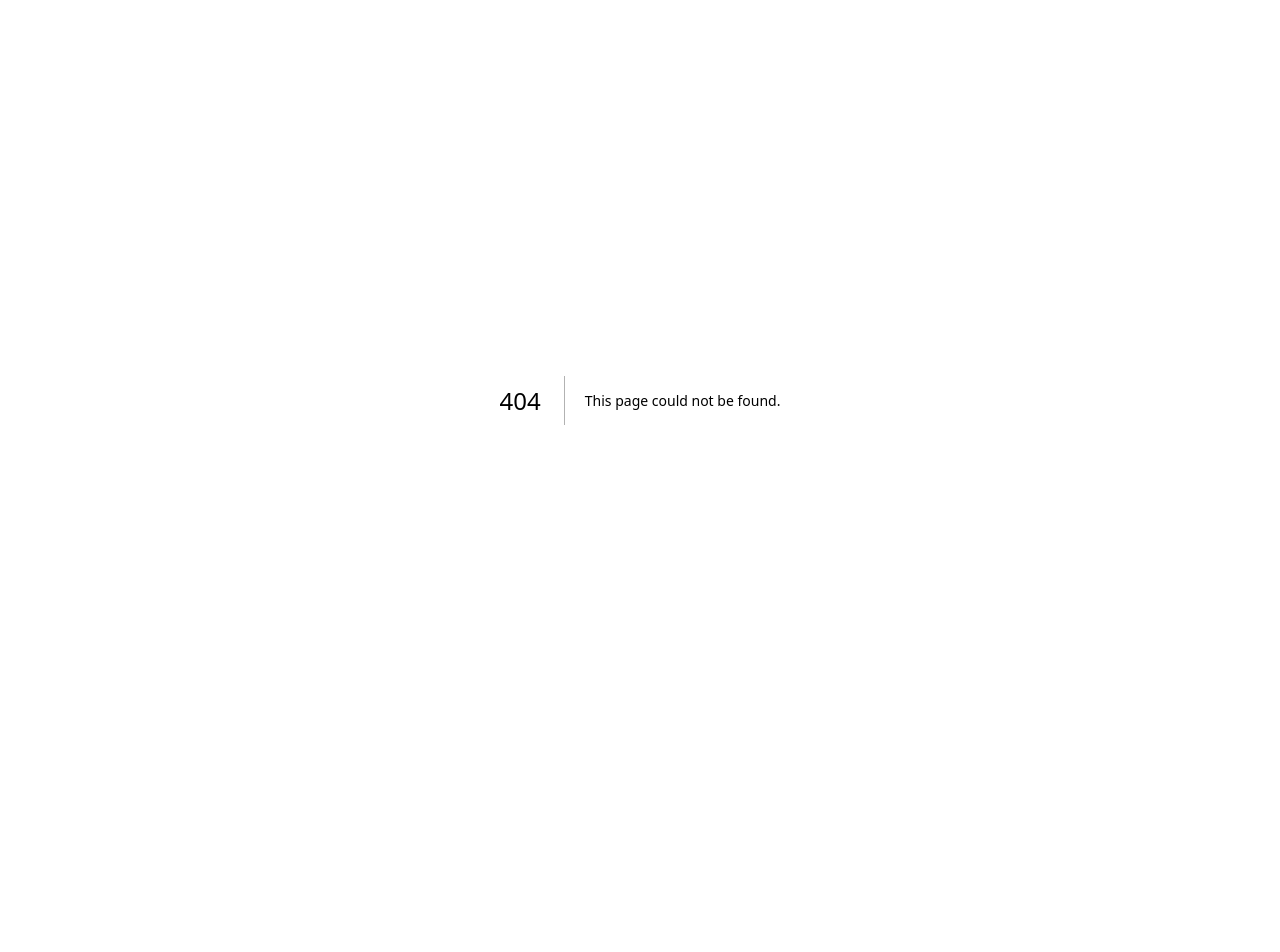
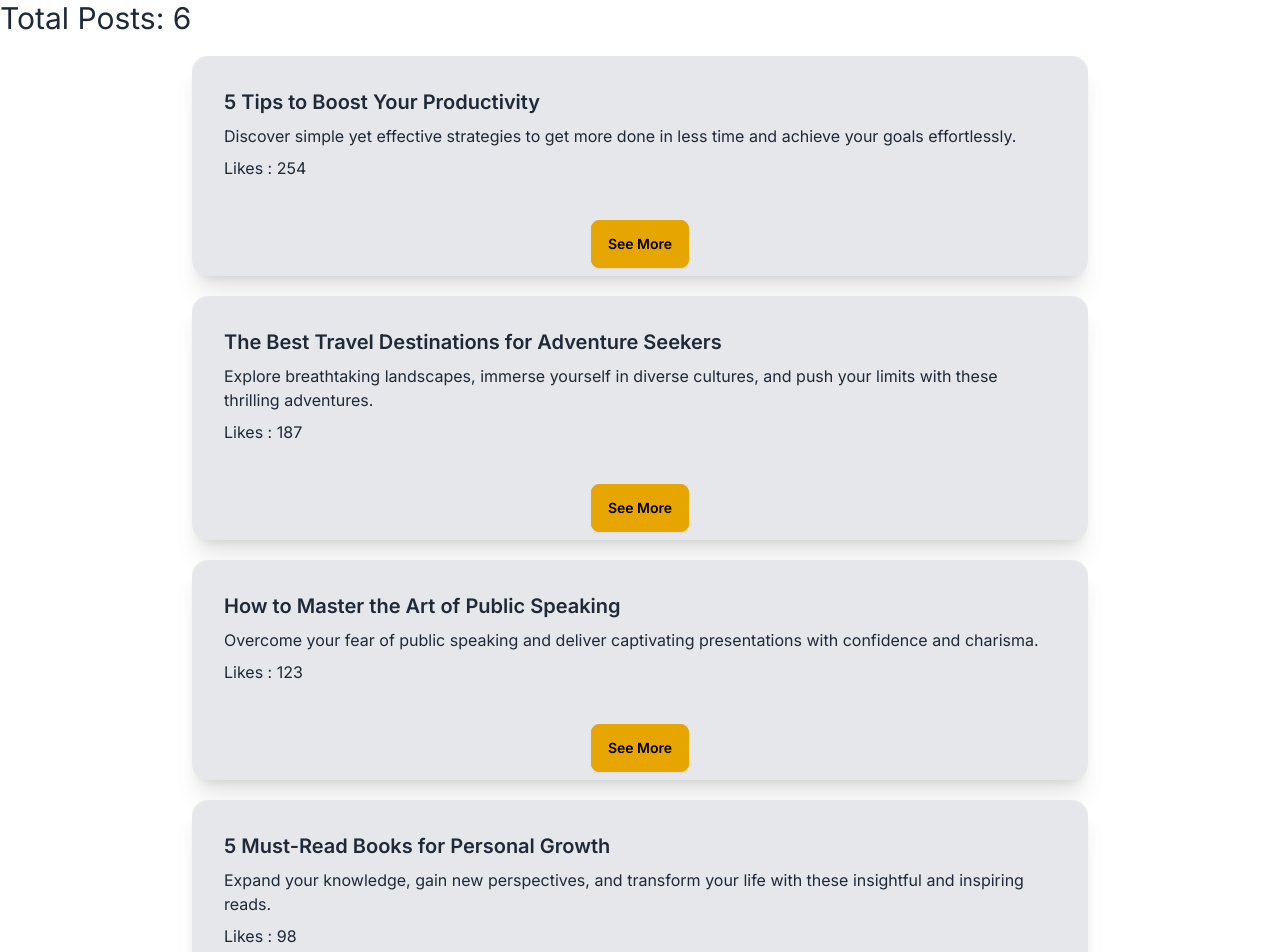
Before and after one commit to musabtheexpensive/nextLevel-dataFetching-ssr-inNextjs, a Next.js app: page /posts in a window 1280 px wide. Before the commit this address had no page. Shown: the top 952 px of the page. Before the commit the page ends 800 px from the top, so only its background shows below. Built offline with nearby package versions, Linux system fonts and the light colour scheme; data requests are answered from the project's data file.

Commit message:
create fake server which name is json-server to fetch data and showed this data in the posts route when user hit the route or reload the site

```diff
--- /dev/null
+++ b/db.json
@@ -0,0 +1,40 @@
+{
+  "posts": [
+    {
+      "id": 1,
+      "title": "5 Tips to Boost Your Productivity",
+      "description": "Discover simple yet effective strategies to get more done in less time and achieve your goals effortlessly.",
+      "likesCount": 254
+    },
+    {
+      "id": 2,
+      "title": "The Best Travel Destinations for Adventure Seekers",
+      "description": "Explore breathtaking landscapes, immerse yourself in diverse cultures, and push your limits with these thrilling adventures.",
+      "likesCount": 187
+    },
+    {
+      "id": 3,
+      "title": "How to Master the Art of Public Speaking",
+      "description": "Overcome your fear of public speaking and deliver captivating presentations with confidence and charisma.",
+      "likesCount": 123
+    },
+    {
+      "id": 4,
+      "title": "5 Must-Read Books for Personal Growth",
+      "description": "Expand your knowledge, gain new perspectives, and transform your life with these insightful and inspiring reads.",
+      "likesCount": 98
+    },
+    {
+      "id": 5,
+      "title": "DIY Projects to Upgrade Your Home on a Budget",
+      "description": "Unleash your creativity and create stylish, functional spaces without breaking the bank with these easy DIY projects.",
+      "likesCount": 76
+    },
+    {
+      "id": 6,
+      "title": "The Ultimate Guide to Plant-Based Cooking",
+      "description": "Embrace a healthier lifestyle and discover delicious, nutritious recipes that will satisfy your taste buds and nourish your body.",
+      "likesCount": 59
+    }
+  ]
+}
--- a/src/app/globals.css
+++ b/src/app/globals.css
@@ -1,27 +1,3 @@
 @tailwind base;
 @tailwind components;
 @tailwind utilities;
-
-:root {
-  --foreground-rgb: 0, 0, 0;
-  --background-start-rgb: 214, 219, 220;
-  --background-end-rgb: 255, 255, 255;
-}
-
-@media (prefers-color-scheme: dark) {
-  :root {
-    --foreground-rgb: 255, 255, 255;
-    --background-start-rgb: 0, 0, 0;
-    --background-end-rgb: 0, 0, 0;
-  }
-}
-
-body {
-  color: rgb(var(--foreground-rgb));
-  background: linear-gradient(
-      to bottom,
-      transparent,
-      rgb(var(--background-end-rgb))
-    )
-    rgb(var(--background-start-rgb));
-}
--- a/src/app/layout.js
+++ b/src/app/layout.js
@@ -10,7 +10,7 @@ export const metadata = {
 
 export default function RootLayout({ children }) {
   return (
-    <html lang="en">
+    <html lang="en" data-theme="light">
       <body className={inter.className}>{children}</body>
     </html>
   )
--- a/src/app/page.js
+++ b/src/app/page.js
@@ -1,113 +1,13 @@
-import Image from 'next/image'
+import React from "react";
 
-export default function Home() {
+const HomePage = () => {
   return (
-    <main className="flex min-h-screen flex-col items-center justify-between p-24">
-      <div className="z-10 max-w-5xl w-full items-center justify-between font-mono text-sm lg:flex">
-        <p className="fixed left-0 top-0 flex w-full justify-center border-b border-gray-300 bg-gradient-to-b from-zinc-200 pb-6 pt-8 backdrop-blur-2xl dark:border-neutral-800 dark:bg-zinc-800/30 dark:from-inherit lg:static lg:w-auto  lg:rounded-xl lg:border lg:bg-gray-200 lg:p-4 lg:dark:bg-zinc-800/30">
-          Get started by editing&nbsp;
-          <code className="font-mono font-bold">src/app/page.js</code>
-        </p>
-        <div className="fixed bottom-0 left-0 flex h-48 w-full items-end justify-center bg-gradient-to-t from-white via-white dark:from-black dark:via-black lg:static lg:h-auto lg:w-auto lg:bg-none">
-          <a
-            className="pointer-events-none flex place-items-center gap-2 p-8 lg:pointer-events-auto lg:p-0"
-            href="https://vercel.com?utm_source=create-next-app&utm_medium=appdir-template&utm_campaign=create-next-app"
-            target="_blank"
-            rel="noopener noreferrer"
-          >
-            By{' '}
-            <Image
-              src="/vercel.svg"
-              alt="Vercel Logo"
-              className="dark:invert"
-              width={100}
-              height={24}
-              priority
-            />
-          </a>
-        </div>
-      </div>
+    <div>
+      <h1 className="text-4xl text-center">
+        Welcome To Next Level Data Fetching
+      </h1>
+    </div>
+  );
+};
 
-      <div className="relative flex place-items-center before:absolute before:h-[300px] before:w-[480px] before:-translate-x-1/2 before:rounded-full before:bg-gradient-radial before:from-white before:to-transparent before:blur-2xl before:content-[''] after:absolute after:-z-20 after:h-[180px] after:w-[240px] after:translate-x-1/3 after:bg-gradient-conic after:from-sky-200 after:via-blue-200 after:blur-2xl after:content-[''] before:dark:bg-gradient-to-br before:dark:from-transparent before:dark:to-blue-700 before:dark:opacity-10 after:dark:from-sky-900 after:dark:via-[#0141ff] after:dark:opacity-40 before:lg:h-[360px] z-[-1]">
-        <Image
-          className="relative dark:drop-shadow-[0_0_0.3rem_#ffffff70] dark:invert"
-          src="/next.svg"
-          alt="Next.js Logo"
-          width={180}
-          height={37}
-          priority
-        />
-      </div>
-
-      <div className="mb-32 grid text-center lg:max-w-5xl lg:w-full lg:mb-0 lg:grid-cols-4 lg:text-left">
-        <a
-          href="https://nextjs.org/docs?utm_source=create-next-app&utm_medium=appdir-template&utm_campaign=create-next-app"
-          className="group rounded-lg border border-transparent px-5 py-4 transition-colors hover:border-gray-300 hover:bg-gray-100 hover:dark:border-neutral-700 hover:dark:bg-neutral-800/30"
-          target="_blank"
-          rel="noopener noreferrer"
-        >
-          <h2 className={`mb-3 text-2xl font-semibold`}>
-            Docs{' '}
-            <span className="inline-block transition-transform group-hover:translate-x-1 motion-reduce:transform-none">
-              -&gt;
-            </span>
-          </h2>
-          <p className={`m-0 max-w-[30ch] text-sm opacity-50`}>
-            Find in-depth information about Next.js features and API.
-          </p>
-        </a>
-
-        <a
-          href="https://nextjs.org/learn?utm_source=create-next-app&utm_medium=appdir-template-tw&utm_campaign=create-next-app"
-          className="group rounded-lg border border-transparent px-5 py-4 transition-colors hover:border-gray-300 hover:bg-gray-100 hover:dark:border-neutral-700 hover:dark:bg-neutral-800 hover:dark:bg-opacity-30"
-          target="_blank"
-          rel="noopener noreferrer"
-        >
-          <h2 className={`mb-3 text-2xl font-semibold`}>
-            Learn{' '}
-            <span className="inline-block transition-transform group-hover:translate-x-1 motion-reduce:transform-none">
-              -&gt;
-            </span>
-          </h2>
-          <p className={`m-0 max-w-[30ch] text-sm opacity-50`}>
-            Learn about Next.js in an interactive course with&nbsp;quizzes!
-          </p>
-        </a>
-
-        <a
-          href="https://vercel.com/templates?framework=next.js&utm_source=create-next-app&utm_medium=appdir-template&utm_campaign=create-next-app"
-          className="group rounded-lg border border-transparent px-5 py-4 transition-colors hover:border-gray-300 hover:bg-gray-100 hover:dark:border-neutral-700 hover:dark:bg-neutral-800/30"
-          target="_blank"
-          rel="noopener noreferrer"
-        >
-          <h2 className={`mb-3 text-2xl font-semibold`}>
-            Templates{' '}
-            <span className="inline-block transition-transform group-hover:translate-x-1 motion-reduce:transform-none">
-              -&gt;
-            </span>
-          </h2>
-          <p className={`m-0 max-w-[30ch] text-sm opacity-50`}>
-            Explore starter templates for Next.js.
-          </p>
-        </a>
-
-        <a
-          href="https://vercel.com/new?utm_source=create-next-app&utm_medium=appdir-template&utm_campaign=create-next-app"
-          className="group rounded-lg border border-transparent px-5 py-4 transition-colors hover:border-gray-300 hover:bg-gray-100 hover:dark:border-neutral-700 hover:dark:bg-neutral-800/30"
-          target="_blank"
-          rel="noopener noreferrer"
-        >
-          <h2 className={`mb-3 text-2xl font-semibold`}>
-            Deploy{' '}
-            <span className="inline-block transition-transform group-hover:translate-x-1 motion-reduce:transform-none">
-              -&gt;
-            </span>
-          </h2>
-          <p className={`m-0 max-w-[30ch] text-sm opacity-50`}>
-            Instantly deploy your Next.js site to a shareable URL with Vercel.
-          </p>
-        </a>
-      </div>
-    </main>
-  )
-}
+export default HomePage;
--- /dev/null
+++ b/src/app/posts/page.js
@@ -0,0 +1,36 @@
+const PostsPage = async () => {
+  const res = await fetch("http://localhost:5001/posts", {
+
+    // server side rendering....= eta sudhu server er jinish gulo sudumatro user req onujayei poriborton hoye jabe
+    cache: "no-store",
+
+    // { static side rendering....= eta use korle notun kore npm run build ebong npm start dite hobe }
+    // next: {
+    //   revalidate: 5,
+    // },
+  });
+  const posts = await res.json();
+  console.log(posts);
+  return (
+    <div className="w-full">
+      <h1 className="text-3xl">Total Posts: {posts.length}</h1>
+      {posts.map((post) => (
+        <div
+          key={post.id}
+          className="card  bg-gray-200 shadow-xl w-[70%] my-5 mx-auto"
+        >
+          <div className="card-body">
+            <h2 className="card-title">{post.title}</h2>
+            <p>{post.description}</p>
+            <p>Likes : {post.likesCount}</p>
+          </div>
+          <div className="card-actions justify-center my-2">
+            <button className="btn  btn-active btn-warning">See More</button>
+          </div>
+        </div>
+      ))}
+    </div>
+  );
+};
+
+export default PostsPage;
--- a/tailwind.config.js
+++ b/tailwind.config.js
@@ -14,5 +14,5 @@ module.exports = {
       },
     },
   },
-  plugins: [],
+  plugins: [require("daisyui")],
 }
```
Also changed, not shown: package.json (+8 -5 lines), 1 other file (tests, documents, lock files or other folders).
